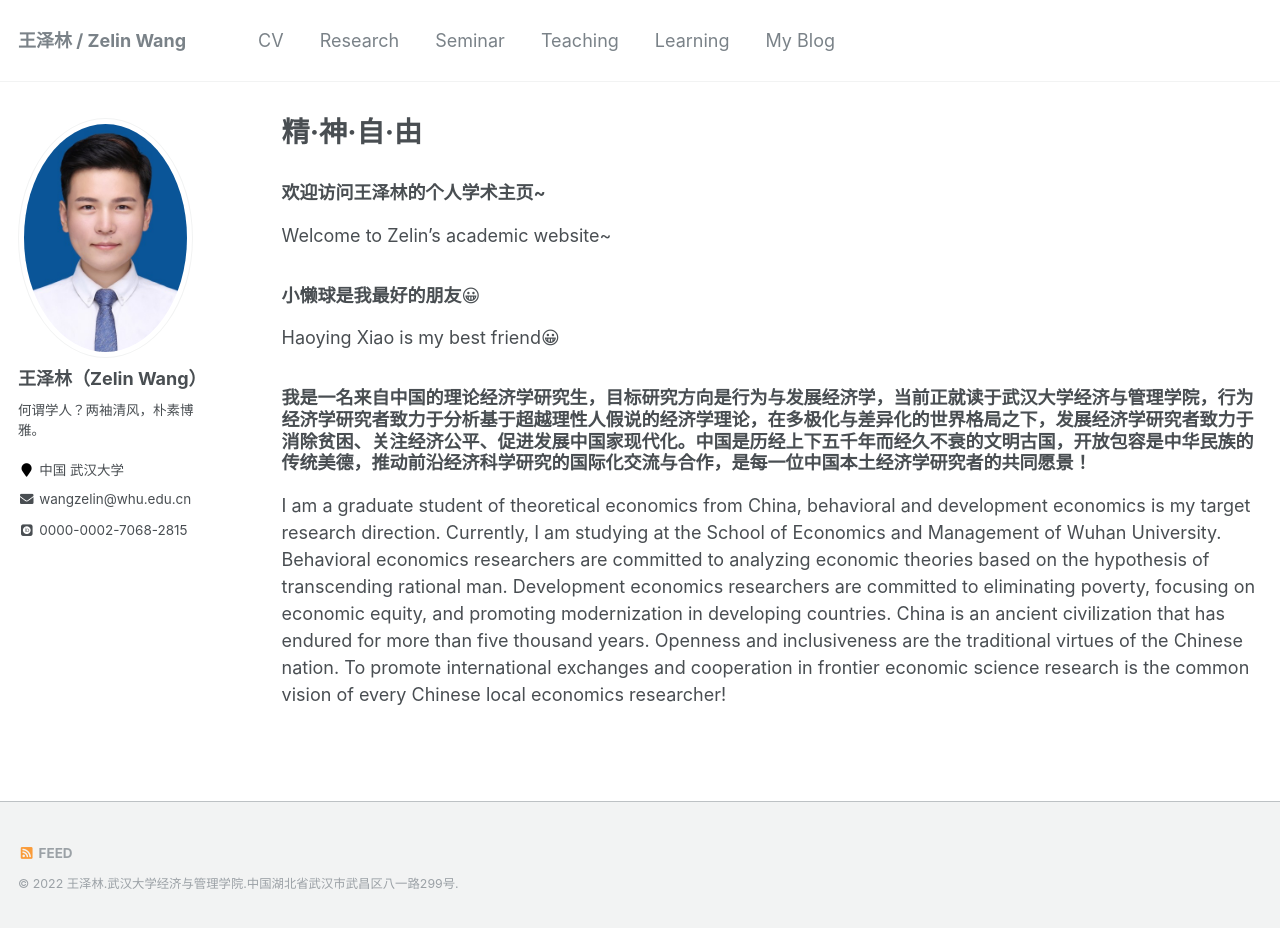
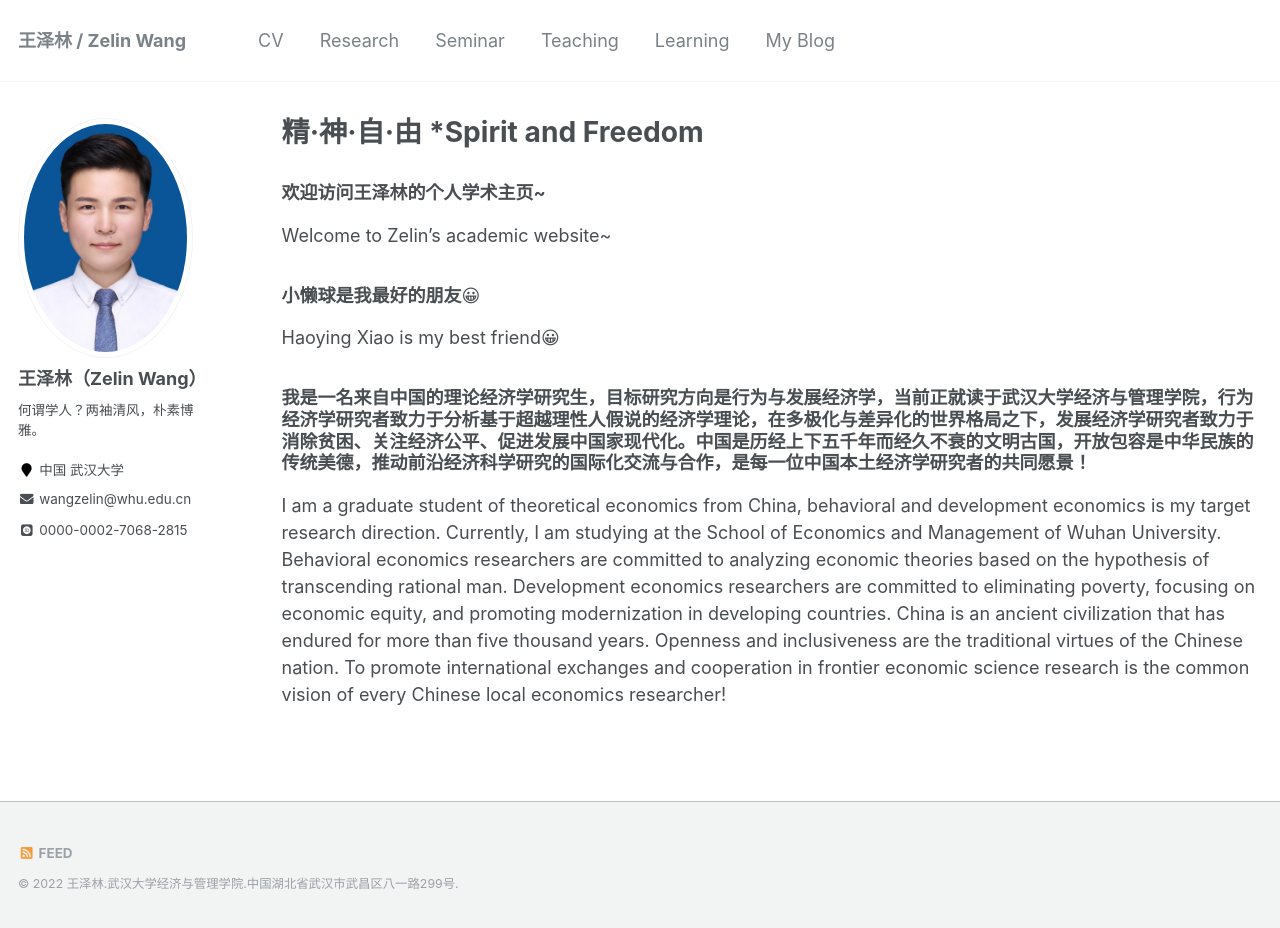
Before and after one commit to ColinWangZelin/colinwangzelin.github.io, a Jekyll site: the page built from index.md, in a window 1280 px wide and 929 px high. Built offline with Jekyll 4.4.1, drawn with Linux system fonts in a browser that asks for light colours; some web fonts are replaced.

Commit message:
Update index.md

```diff
--- a/index.md
+++ b/index.md
@@ -1,6 +1,6 @@
 ---
 layout: archive
-title: "精·神·自·由"
+title: "精·神·自·由 *Spirit and Freedom"
 permalink:
 author_profile: true
 redirect_from:
```
